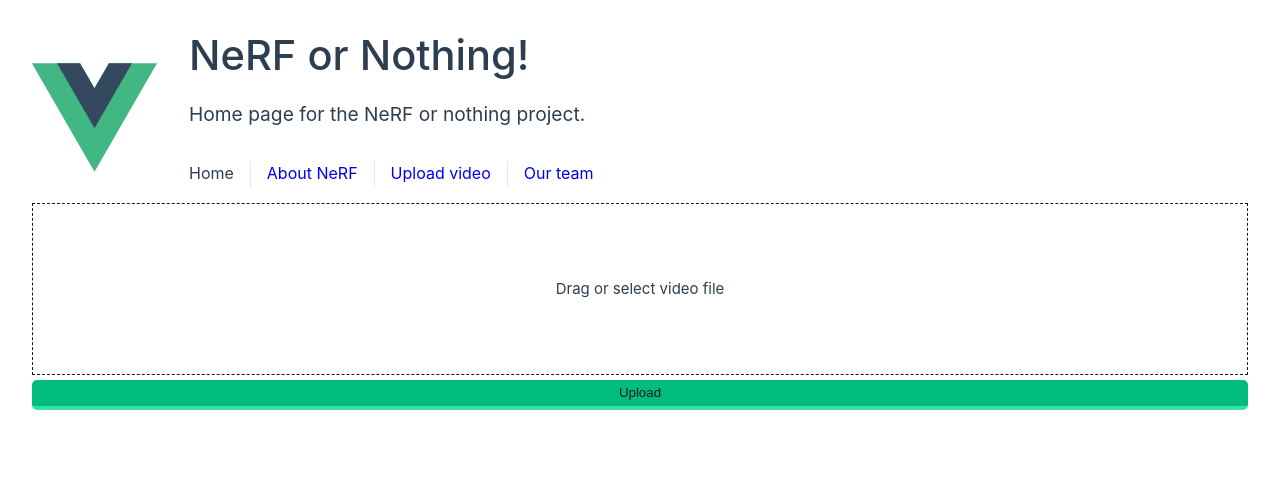
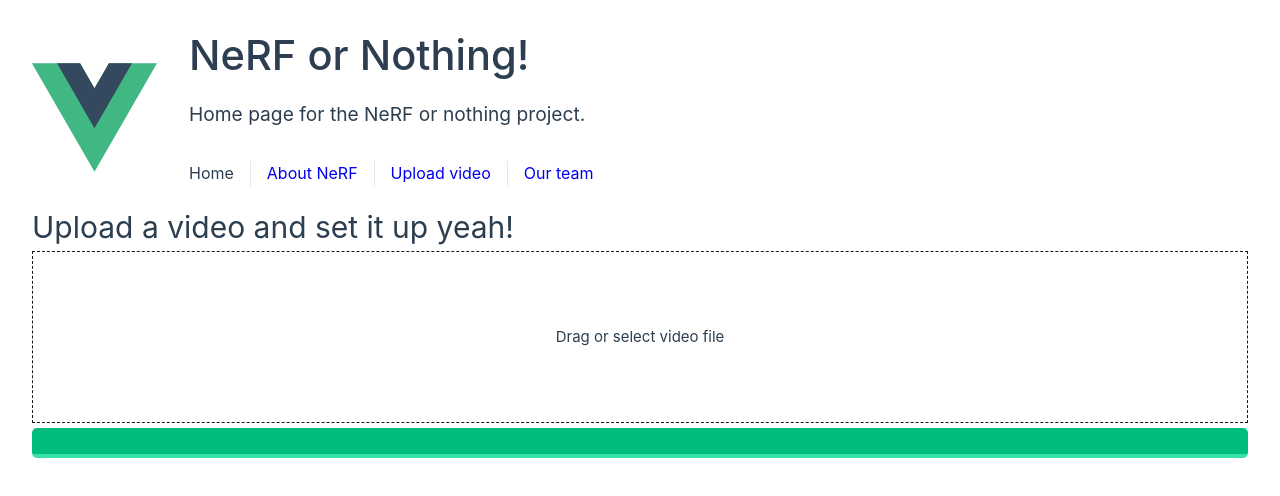
Before and after one commit to NeRF-or-Nothing/web-app, a Vue app: page / in a window 1280 px wide. Shown: the top 496 px of the page. Built offline with nearby package versions, Linux system fonts and the light colour scheme.

Commit message:
File goes to home page

```diff
--- a/src/assets/base.css
+++ b/src/assets/base.css
@@ -1,4 +1,6 @@
 /* color palette from <https://github.com/vuejs/theme> */
+/* TODO: make a list of consistent colors to be used all around the program. */
+
 :root {
   --vt-c-white: #ffffff;
   --vt-c-white-soft: #f8f8f8;
--- a/src/components/Upload.vue
+++ b/src/components/Upload.vue
@@ -1,19 +1,27 @@
+
+<!-- Change this script to setup! -->
+
 <script setup>
-defineProps({
-  msg: {
-    type: String,
-    required: true
-  }
-})
+import {ref} from 'vue'
+
+const emits = defineEmits(["sendFile"])
+const filename = ref("Drag or select video file")
+const file =  ref(null)
+function setFile() {
+  console.log("what")
+  var curfile = document.getElementById('input').files[0]
+  file.value = curfile
+  filename.value = curfile.name
+}
 </script>
 
+<template>
+    <input id="input" type="file" @input='setFile()'>
+    <p>{{filename}}</p>
+    <button type="submit" @click='$emit("sendFile", file)'></button>
+</template>
 
-
-<template>
-    <input type="file" accept="video/*">
-    <p>Drag or select video file</p>
-    <button type="submit">Upload</button>
-</template>
+<!-- TODO: Change this styling to be more generalized -->
 
 <style scoped>
 p{
--- a/src/views/HomeView.vue
+++ b/src/views/HomeView.vue
@@ -1,9 +1,15 @@
 <script setup>
 import Upload from '@/components/Upload.vue'
+
+function log(file) {
+  console.log(file.name)
+}
 </script>
+
 
 <template>
   <main>
-    <Upload />
+    <h1>Upload a video and set it up yeah!</h1>
+    <Upload @send-file='(file) => {log(file)}'/>
   </main>
 </template>
```
